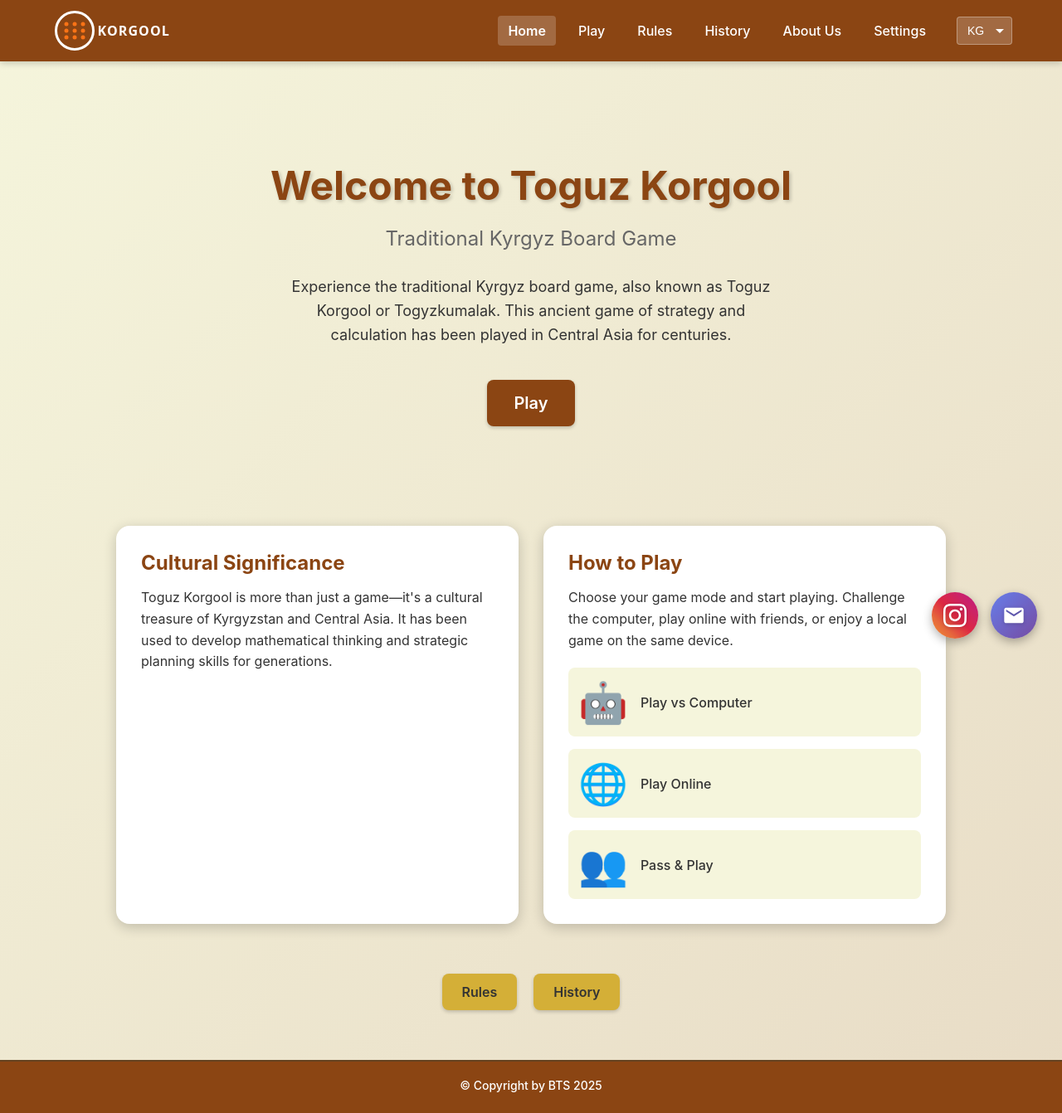
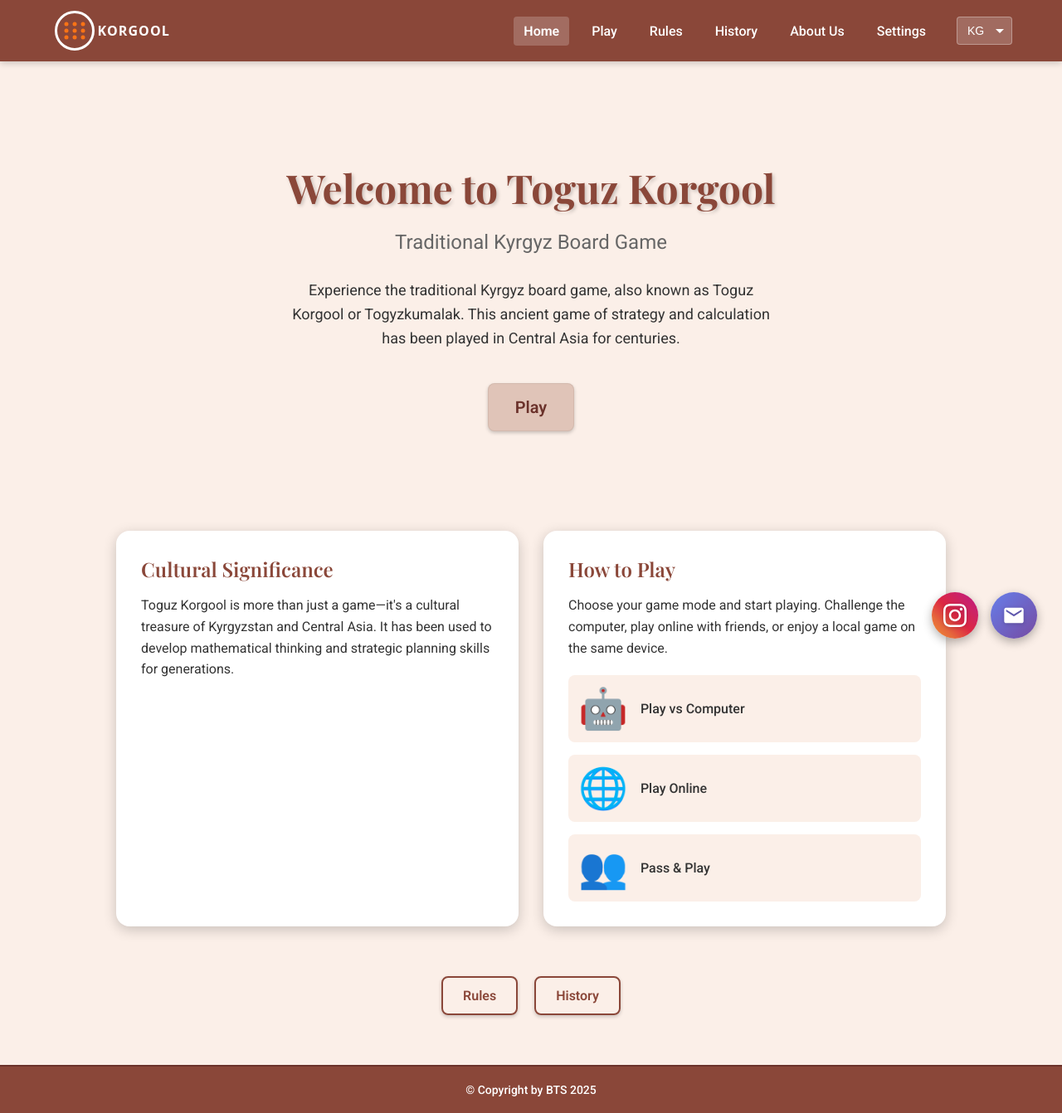
Before and after one commit to hostingbts/toguz-korgool, a React (Create React App) app in the folder client/: page / in a window 1280 px wide. Shown: the whole page at 83% size. Built offline with nearby package versions, Linux system fonts and the light colour scheme; no server answers.

Commit message:
Update color and typography system with new design

```diff
--- a/client/public/index.html
+++ b/client/public/index.html
@@ -9,6 +9,9 @@
       content="Play Toguz Korgool - Traditional Kyrgyz board game online"
     />
     <link rel="icon" type="image/svg+xml" href="/favicon.svg" />
+    <link rel="preconnect" href="https://fonts.googleapis.com">
+    <link rel="preconnect" href="https://fonts.gstatic.com" crossorigin>
+    <link href="https://fonts.googleapis.com/css2?family=Playfair+Display:wght@400;600;700&family=Roboto:wght@400;500;600;700&display=swap" rel="stylesheet">
     <title>ToguzKorgool</title>
     <script>
       // Single Page Apps for GitHub Pages
--- a/client/src/components/Footer.css
+++ b/client/src/components/Footer.css
@@ -1,10 +1,10 @@
 .footer {
-  background: var(--primary-color);
+  background: var(--accent-color);
   color: var(--white);
   padding: 20px 0;
   margin-top: auto;
   text-align: center;
-  border-top: 2px solid var(--primary-dark);
+  border-top: 2px solid var(--button-text);
 }
 
 .footer-content {
--- a/client/src/components/Header.css
+++ b/client/src/components/Header.css
@@ -1,5 +1,5 @@
 .header {
-  background: var(--primary-color);
+  background: var(--accent-color);
   color: var(--white);
   padding: 0;
   box-shadow: 0 2px 8px var(--shadow);
--- a/client/src/pages/Home.css
+++ b/client/src/pages/Home.css
@@ -10,9 +10,10 @@
 }
 
 .hero-title {
+  font-family: "Playfair Display", "Georgia", serif;
   font-size: 48px;
   font-weight: 700;
-  color: var(--primary-color);
+  color: var(--accent-color);
   margin-bottom: 20px;
   text-shadow: 2px 2px 4px var(--shadow);
 }
@@ -34,11 +35,18 @@
 }
 
 .btn-primary {
-  background: var(--primary-color);
-  color: var(--white);
+  background: var(--button-bg);
+  color: var(--button-text);
   padding: 16px 32px;
   font-size: 20px;
   font-weight: 600;
+  border: 1px solid var(--border-subtle);
+}
+
+.btn-primary:hover {
+  background: var(--accent-color);
+  color: var(--white);
+  border-color: var(--accent-color);
 }
 
 .features-section {
--- a/client/src/pages/Rules.css
+++ b/client/src/pages/Rules.css
@@ -3,9 +3,10 @@
 }
 
 .page-title {
+  font-family: "Playfair Display", "Georgia", serif;
   font-size: 42px;
   font-weight: 700;
-  color: var(--primary-color);
+  color: var(--accent-color);
   text-align: center;
   margin-bottom: 40px;
 }
--- a/client/src/styles/index.css
+++ b/client/src/styles/index.css
@@ -5,12 +5,18 @@
 }
 
 :root {
-  --primary-color: #8B4513;
-  --primary-dark: #654321;
+  /* New color system */
+  --bg-color: #FBEFE8;
+  --accent-color: #8A4739;
+  --button-bg: #E0C4B8;
+  --button-text: #6B322B;
+  --border-subtle: rgba(0, 0, 0, 0.06);
+
+  /* Legacy colors for compatibility */
+  --primary-color: #8A4739;
+  --primary-dark: #6B322B;
   --primary-light: #A0522D;
   --secondary-color: #D4AF37;
-  --accent-color: #CD853F;
-  --bg-color: #F5F5DC;
   --bg-dark: #2C2C2C;
   --text-color: #333;
   --text-light: #666;
@@ -28,18 +34,36 @@
 }
 
 html {
-  background: var(--primary-color);
+  background: var(--accent-color);
 }
 
 body {
-  font-family: -apple-system, BlinkMacSystemFont, 'Segoe UI', 'Roboto', 'Oxygen',
-    'Ubuntu', 'Cantarell', 'Fira Sans', 'Droid Sans', 'Helvetica Neue',
-    sans-serif;
+  font-family: "Roboto", -apple-system, BlinkMacSystemFont, "Segoe UI", sans-serif;
   -webkit-font-smoothing: antialiased;
   -moz-osx-font-smoothing: grayscale;
-  background: linear-gradient(135deg, #f5f5dc 0%, #e8dcc6 100%);
+  background: var(--bg-color);
   min-height: 100vh;
   color: var(--text-color);
+}
+
+/* Typography - Headings */
+h1, h2, h3, h4, h5, h6 {
+  font-family: "Playfair Display", "Georgia", serif;
+  font-weight: 600;
+  color: var(--accent-color);
+}
+
+h1 {
+  font-size: 2.5rem;
+  font-weight: 700;
+}
+
+h2 {
+  font-size: 2rem;
+}
+
+h3 {
+  font-size: 1.5rem;
 }
 
 code {
@@ -57,12 +81,12 @@ code {
 }
 
 ::-webkit-scrollbar-thumb {
-  background: var(--primary-color);
+  background: var(--accent-color);
   border-radius: 4px;
 }
 
 ::-webkit-scrollbar-thumb:hover {
-  background: var(--primary-dark);
+  background: var(--button-text);
 }
 
 /* Button styles */
@@ -95,12 +119,14 @@ code {
 }
 
 .btn-secondary {
-  background: var(--secondary-color);
-  color: var(--text-color);
+  background: transparent;
+  color: var(--accent-color);
+  border: 2px solid var(--accent-color);
 }
 
 .btn-secondary:hover {
-  background: #C9A227;
+  background: var(--accent-color);
+  color: var(--white);
 }
 
 .btn:disabled {
@@ -203,7 +229,7 @@ code {
 
 .language-btn.active {
   background: var(--white);
-  color: var(--primary-color);
+  color: var(--accent-color);
 }
 
 /* Game mode selector */
@@ -222,21 +248,25 @@ code {
 .game-mode-btn {
   padding: 20px;
   font-size: 18px;
+  font-family: "Roboto", -apple-system, BlinkMacSystemFont, "Segoe UI", sans-serif;
   text-align: left;
-  background: var(--bg-color);
-  border: 2px solid var(--primary-color);
+  background: var(--white);
+  border: 2px solid var(--border-subtle);
   border-radius: 12px;
   cursor: pointer;
   transition: all 0.3s;
+  color: var(--text-color);
 }
 
 .game-mode-btn:hover {
-  background: var(--primary-light);
-  color: var(--white);
+  background: var(--button-bg);
+  border-color: var(--accent-color);
   transform: translateX(10px);
 }
 
 .game-mode-btn h3 {
+  font-family: "Playfair Display", "Georgia", serif;
+  color: var(--accent-color);
   margin-bottom: 8px;
 }
 
```
Also changed, not shown: 6 other files (tests, documents, lock files or other folders).
